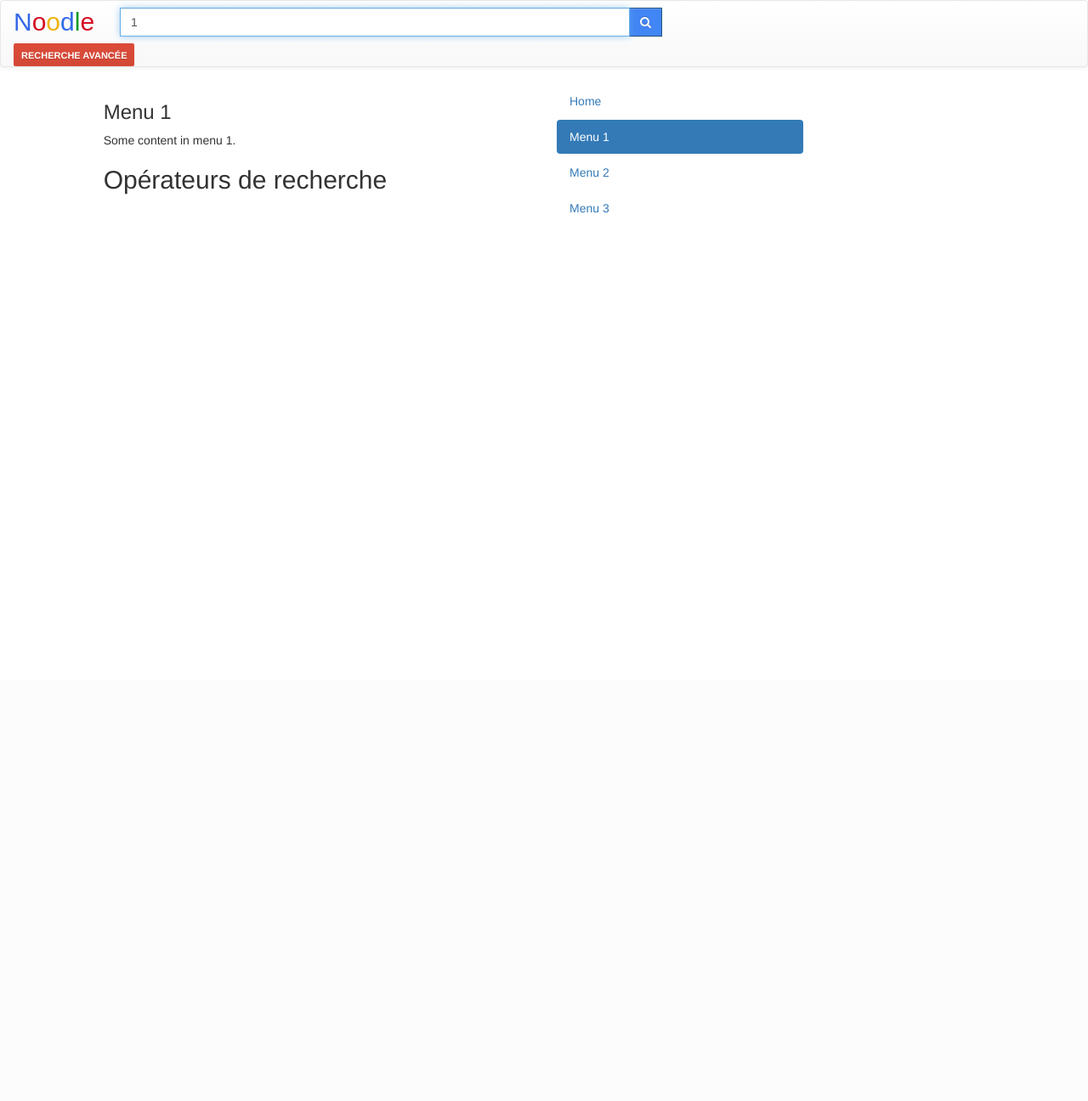
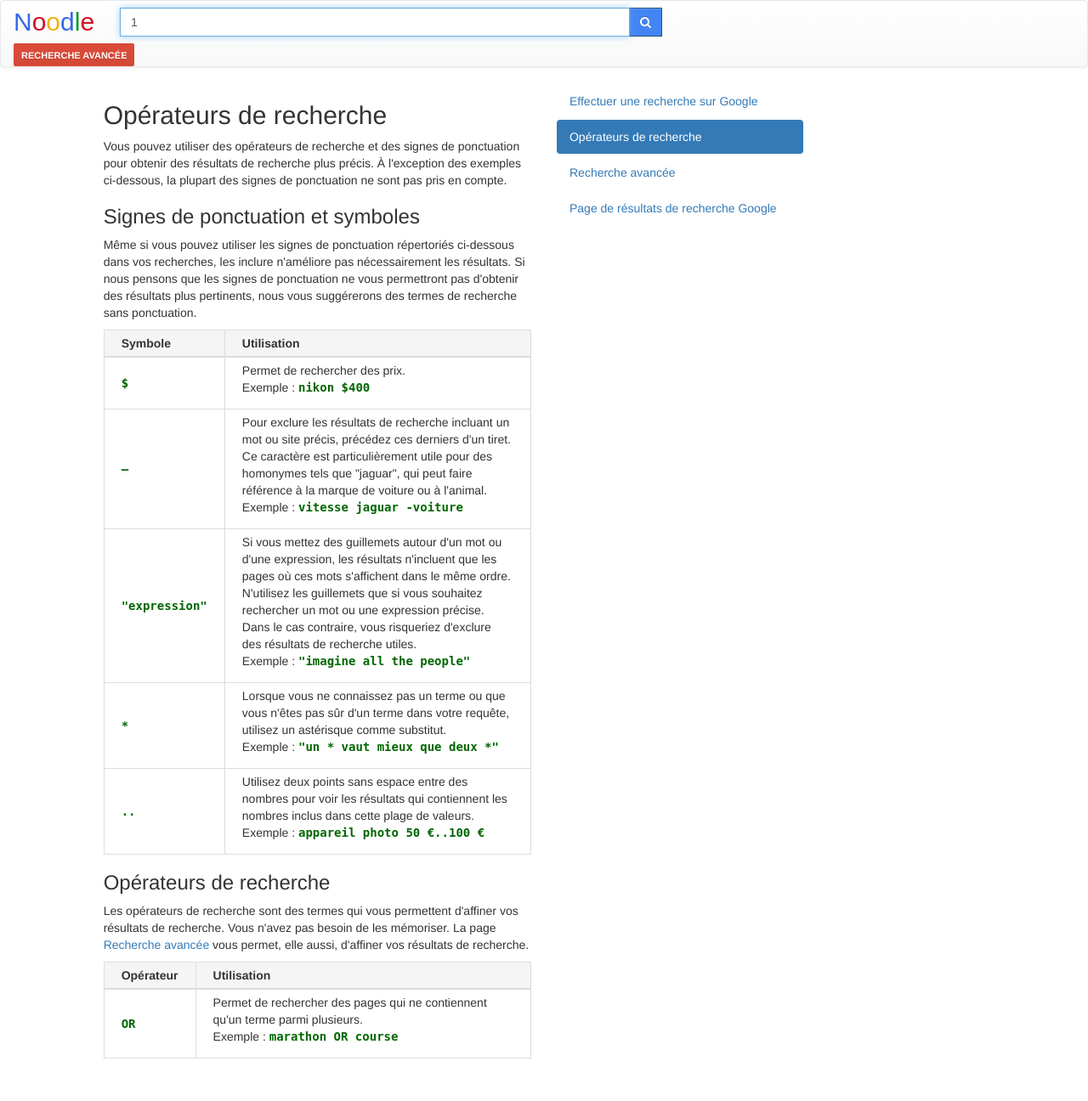
Before and after one commit to ShihoWasTaken/noodle-search-engine, a PHP site: page /help.php?query=1 in a window 1280 px wide, after a click on "Opérateurs de recherche". Shown: the whole page at 85% size. Before the commit the page ends 251 px from the top, so only its background shows below. Run offline with PHP 8.4, Linux system fonts and the light colour scheme; some libraries are stand-ins or nearby versions; some web fonts are replaced.

```diff
--- a/css/help.css
+++ b/css/help.css
@@ -1,7 +1,21 @@
-#advanced-search-title
+.green
 {
-	color: #dd4b39;
-	font-size: 20px;
-    margin: 10px 35px;
-    margin-left: 25px;
+	color: #060;
+	font-family: monospace;
+	font-weight: bolder;
 }
+
+table th, table td
+{
+	padding: 5px 20px;
+}
+
+table th
+{
+	background-color: #f5f5f5;
+}
+
+table:last-child
+{
+	margin-bottom: 50px;
+}
--- a/help.php
+++ b/help.php
@@ -61,30 +61,109 @@
 				<div class="col-md-5 col-md-offset-1">
 					<div class="tab-content">
 						<div id="home" class="tab-pane fade in active">
-							<h3>HOME</h3>
+							<h2>Effectuer une recherche sur Google</h2>
 							<p>Some content.</p>
 						</div>
 						<div id="menu1" class="tab-pane fade">
-							<h3>Menu 1</h3>
-							<p>Some content in menu 1.</p>
+							<h2>Opérateurs de recherche</h2>
+							<p>Vous pouvez utiliser des opérateurs de recherche et des signes de ponctuation pour obtenir des résultats de recherche plus précis. À l'exception des exemples ci-dessous, la plupart des signes de ponctuation ne sont pas pris en compte.</p>
+							<h3>Signes de ponctuation et symboles</h3>
+							<p>Même si vous pouvez utiliser les signes de ponctuation répertoriés ci-dessous dans vos recherches, les inclure n'améliore pas nécessairement les résultats. Si nous pensons que les signes de ponctuation ne vous permettront pas d'obtenir des résultats plus pertinents, nous vous suggérerons des termes de recherche sans ponctuation.</p>
+							<table class="table-responsive table-bordered">
+								<thead>
+									<tr>
+										<th>Symbole</th>
+										<th>Utilisation</th>
+									<tr>
+								</thead>
+								<tbody>
+									<tr>
+										<td class="green">$</td>
+										<td>
+											<p>Permet de rechercher des prix.
+											<br>
+											Exemple : <span class="green">nikon $400</span></p>
+										</td>
+									</tr>
+									<tr>
+										<td class="green">–</td>
+										<td>
+											<p>Pour exclure les résultats de recherche incluant un mot ou site précis, précédez ces derniers d'un tiret. Ce caractère est particulièrement utile pour des homonymes tels que "jaguar", qui peut faire référence à la marque de voiture ou à l'animal.
+											<br>
+											Exemple : <span class="green">vitesse jaguar -voiture</span></p>
+										</td>
+									</tr>
+									<tr>
+										<td class="green">"expression"</td>
+										<td>
+											<p>Si vous mettez des guillemets autour d'un mot ou d'une expression, les résultats n'incluent que les pages où ces mots s'affichent dans le même ordre. N'utilisez les guillemets que si vous souhaitez rechercher un mot ou une expression précise. Dans le cas contraire, vous risqueriez d'exclure des résultats de recherche utiles.
+											<br>
+											Exemple : <span class="green">"imagine all the people"</span></p>
+										</td>
+									</tr>
+									<tr>
+										<td class="green">*</td>
+										<td>
+											<p>Lorsque vous ne connaissez pas un terme ou que vous n'êtes pas sûr d'un terme dans votre requête, utilisez un astérisque comme substitut.
+											<br>
+											Exemple : <span class="green">"un * vaut mieux que deux *"</span></p>
+										</td>
+									</tr>
+									<tr>
+										<td class="green">..</td>
+										<td>
+											<p>Utilisez deux points sans espace entre des nombres pour voir les résultats qui contiennent les nombres inclus dans cette plage de valeurs.
+											<br>
+											Exemple : <span class="green">appareil photo 50 €..100 €</span></p>
+										</td>
+									</tr>
+								</tbody>
+							</table>
+							<h3>Opérateurs de recherche</h3>
+							<p>Les opérateurs de recherche sont des termes qui vous permettent d'affiner vos résultats de recherche. Vous n'avez pas besoin de les mémoriser. La page <a href="advanced_search.php">Recherche avancée</a> vous permet, elle aussi, d'affiner vos résultats de recherche.</p>
+							<table class="table-responsive table-bordered">
+								<thead>
+									<tr>
+										<th>Opérateur</th>
+										<th>Utilisation</th>
+									<tr>
+								</thead>
+								<tbody>
+									<tr>
+										<td class="green">OR</td>
+										<td>
+											<p>Permet de rechercher des pages qui ne contiennent qu'un terme parmi plusieurs.
+											<br>
+											Exemple : <span class="green">marathon OR course</span></p>
+										</td>
+									</tr>
+								</tbody>
+							</table>
 						</div>
 						<div id="menu2" class="tab-pane fade">
-							<h3>Menu 2</h3>
-							<p>Some content in menu 2.</p>
+							<h2>Recherche avancée</h2>
+							<p>Utilisez la page "Recherche avancée" pour affiner les résultats lors de recherches complexes.</p>
+							<h3>Effectuer une recherche avancée</h3>
+							<ol>
+								<li>Rendez-vous sur la page <a href="advanced_search.php">Recherche avancée</a>.</li>
+								<li>Saisissez vos termes de recherche dans la section "Trouvez des pages avec".</li>
+								<li>Choisissez les filtres à utiliser dans la section "Affinez ensuite la recherche par". Vous pouvez utiliser un ou plusieurs filtres.</li>
+								<li>Cliquez sur Recherche avancée.</li>
+							</ol>
+							<p>Astuce : Vous pouvez également utiliser plusieurs de ces filtres dans le champ de recherche avec des opérateurs de recherche.</p>
 						</div>
 						<div id="menu3" class="tab-pane fade">
-							<h3>Menu 3</h3>
-							<p>Some content in menu 3.</p>
+							<h2>Menu 3</h2>
+							<p></p>
 						</div>
 					</div>
-					<h2>Opérateurs de recherche</h2>
 				</div>
 				<div class="col-md-3">
 					<ul class="nav nav-pills nav-stacked">
-						<li class="active"><a data-toggle="pill" href="#home">Home</a></li>
-						<li><a data-toggle="pill"  href="#menu1">Menu 1</a></li>
-						<li><a data-toggle="pill"  href="#menu2">Menu 2</a></li>
-						<li><a data-toggle="pill"  href="#menu3">Menu 3</a></li>
+						<li class="active"><a data-toggle="pill" href="#home">Effectuer une recherche sur Google</a></li>
+						<li><a data-toggle="pill"  href="#menu1">Opérateurs de recherche</a></li>
+						<li><a data-toggle="pill"  href="#menu2">Recherche avancée</a></li>
+						<li><a data-toggle="pill"  href="#menu3">Page de résultats de recherche Google</a></li>
 					</ul>
 				</div>
 			</div>
```
Also changed, not shown: 1 other file.
